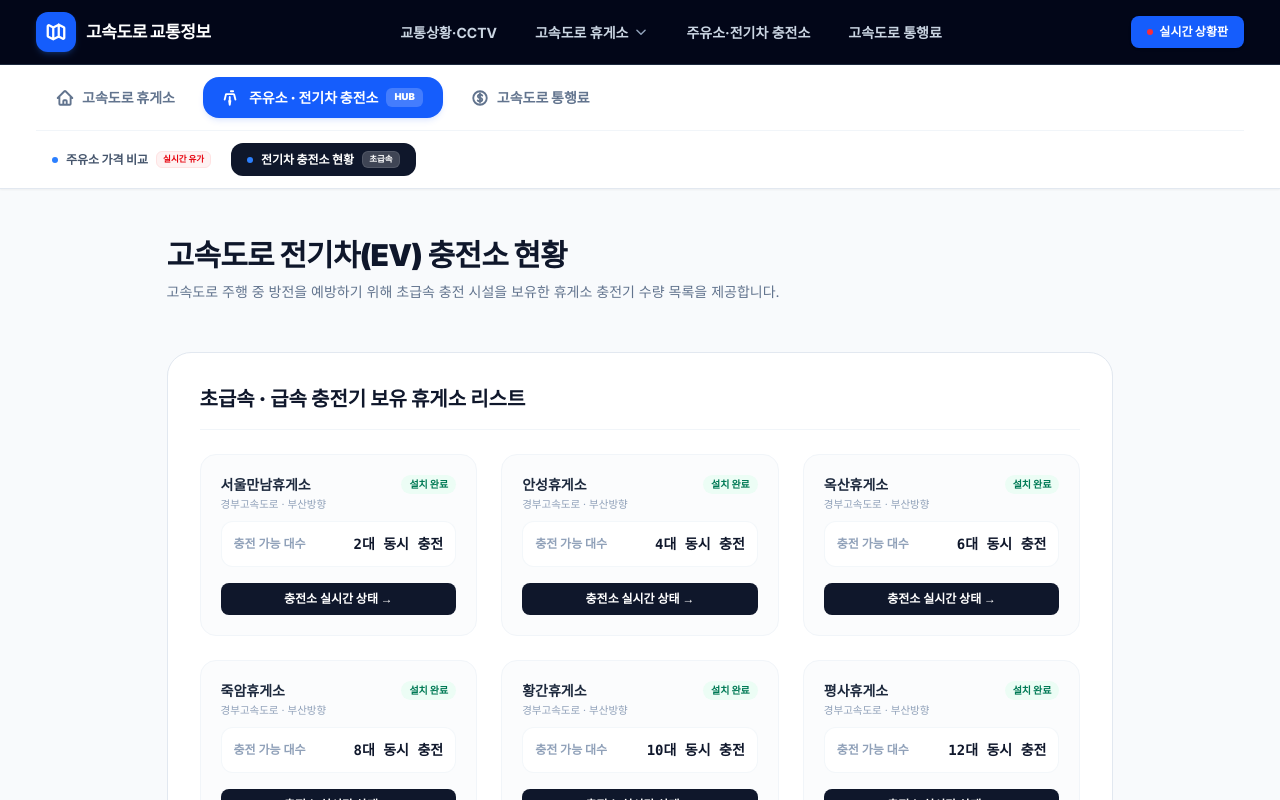
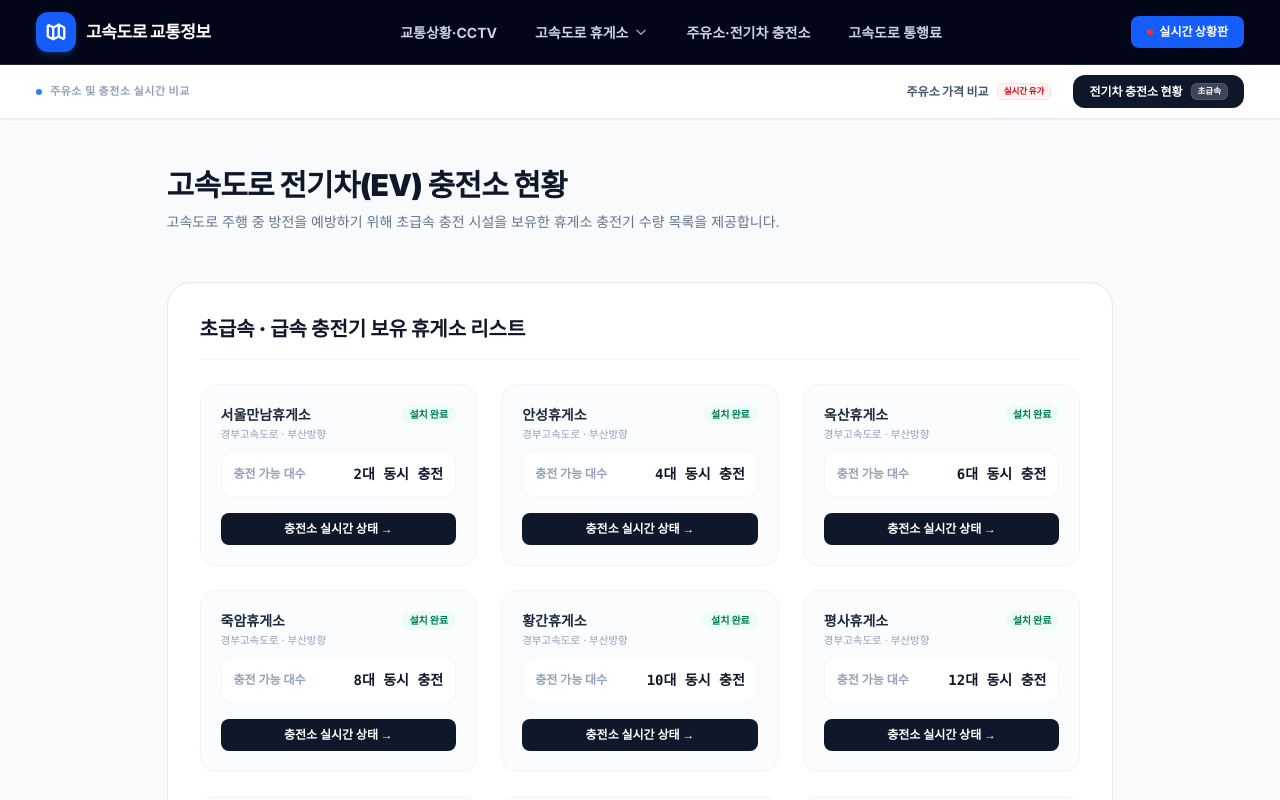
Before and after one commit to fnqlrtm123-code/highway-live, a Next.js app: page /ev in a window 1280 px wide. Shown: the top 800 px of the page. Built offline with nearby package versions, Linux system fonts and the light colour scheme.

Commit message:
completely remove redundant main category row from HubHeader and keep only sub-categories

```diff
--- a/src/components/HubHeader.tsx
+++ b/src/components/HubHeader.tsx
@@ -2,13 +2,6 @@
 
 import Link from 'next/link';
 import { usePathname } from 'next/navigation';
-
-interface ParentCategory {
-  id: string;
-  name: string;
-  href: string;
-  icon: React.ReactNode;
-}
 
 interface SubCategory {
   id: string;
@@ -21,39 +14,6 @@ interface SubCategory {
 
 export default function HubHeader() {
   const pathname = usePathname();
-
-  const parents: ParentCategory[] = [
-    {
-      id: 'rest-areas',
-      name: '고속도로 휴게소',
-      href: '/rest-areas',
-      icon: (
-        <svg className="w-4.5 h-4.5" fill="none" stroke="currentColor" strokeWidth="2.5" viewBox="0 0 24 24">
-          <path strokeLinecap="round" strokeLinejoin="round" d="M2.25 12l8.954-8.955c.44-.439 1.152-.439 1.591 0L21.75 12M4.5 9.75v10.125c0 .621.504 1.125 1.125 1.125H9.75v-4.875c0-.621.504-1.125 1.125-1.125h2.25c.621 0 1.125.504 1.125 1.125V21h4.125c.621 0 1.125-.504 1.125-1.125V9.75M8.25 21h8.25" />
-        </svg>
-      )
-    },
-    {
-      id: 'gas-ev',
-      name: '주유소 · 전기차 충전소',
-      href: '/gas',
-      icon: (
-        <svg className="w-4.5 h-4.5" fill="none" stroke="currentColor" strokeWidth="2.5" viewBox="0 0 24 24">
-          <path strokeLinecap="round" strokeLinejoin="round" d="M9.813 15.904L9 21m0 0l-.813-5.096m.813 5.096V10.5m-6.75 3.5l1.623-6.492A1.125 1.125 0 014.16 6.75H13.84a1.125 1.125 0 011.087.858L16.55 14M10.5 3h3" />
-        </svg>
-      )
-    },
-    {
-      id: 'toll',
-      name: '고속도로 통행료',
-      href: '/toll',
-      icon: (
-        <svg className="w-4.5 h-4.5" fill="none" stroke="currentColor" strokeWidth="2.5" viewBox="0 0 24 24">
-          <path strokeLinecap="round" strokeLinejoin="round" d="M12 6v12m-3-2.818l.879.659c1.171.879 3.07.879 4.242 0 1.172-.879 1.172-2.303 0-3.182C13.536 12.219 12.768 12 12 12c-.725 0-1.45-.22-1.957-.659-1.171-.879-1.171-2.303 0-3.182 1.172-.879 3.07-.879 4.242 0L15 8.818M21 12a9 9 0 11-18 0 9 9 0 0118 0z" />
-        </svg>
-      )
-    }
-  ];
 
   const subCategories: SubCategory[] = [
     {
@@ -85,57 +45,34 @@ export default function HubHeader() {
       href: '/ev',
       badge: '초급속',
       badgeColor: 'bg-emerald-50 text-emerald-600 border-emerald-100'
-    },
-    {
-      id: 'toll-calc',
-      parentId: 'toll',
-      name: '통행료 요금 계산기',
-      href: '/toll',
-      badge: '실시간 조회'
     }
   ];
 
   const getActiveParentId = () => {
     if (pathname.startsWith('/rest-areas') || pathname.startsWith('/food')) return 'rest-areas';
     if (pathname.startsWith('/gas') || pathname.startsWith('/ev')) return 'gas-ev';
-    if (pathname.startsWith('/toll')) return 'toll';
     return '';
   };
 
   const activeParentId = getActiveParentId();
 
+  // 통행료 등 서브 메뉴가 불필요한 독립 카테고리는 서브 헤더를 렌더링하지 않음
+  if (!activeParentId) return null;
+
   return (
     <div className="w-full bg-white border-b border-slate-200 sticky top-16 z-30 shadow-xs">
-      <div className="mx-auto max-w-[1240px] px-4">
+      <div className="mx-auto max-w-[1240px] px-4 py-2.5 flex items-center justify-between">
 
-        {/* 대분류 부모 카테고리 탭 (허브 상태 식별) */}
-        <div className="flex items-center justify-start border-b border-slate-100 py-3 overflow-x-auto whitespace-nowrap scrollbar-none gap-2">
-          {parents.map((p) => {
-            const isActive = p.id === activeParentId;
-            return (
-              <Link
-                key={p.id}
-                href={p.href}
-                className={`flex items-center gap-2 px-5 py-2.5 rounded-2xl text-[14px] font-black transition-all ${
-                  isActive
-                    ? 'bg-blue-600 text-white shadow-md shadow-blue-600/10'
-                    : 'text-slate-500 hover:text-slate-800 hover:bg-slate-50'
-                }`}
-              >
-                {p.icon}
-                <span>{p.name}</span>
-                {isActive && (
-                  <span className="text-[9.5px] font-black bg-white/20 text-white px-2 py-0.5 rounded-md uppercase">
-                    Hub
-                  </span>
-                )}
-              </Link>
-            );
-          })}
+        {/* 현재 허브 정보 라벨 */}
+        <div className="hidden md:flex items-center gap-2 text-[11px] text-slate-400 font-extrabold uppercase tracking-wider">
+          <span className="inline-block w-1.5 h-1.5 rounded-full bg-blue-500 animate-pulse"></span>
+          <span>
+            {activeParentId === 'rest-areas' ? '고속도로 휴게소 정보 허브' : '주유소 및 충전소 실시간 비교'}
+          </span>
         </div>
 
-        {/* 중분류 서브 카테고리 탭 */}
-        <div className="flex items-center justify-start gap-1 overflow-x-auto whitespace-nowrap py-3 scrollbar-none">
+        {/* 중분류 서브 카테고리 탭만 깔끔하게 노출 */}
+        <div className="flex items-center gap-1.5 overflow-x-auto whitespace-nowrap scrollbar-none">
           {subCategories
             .filter((sub) => sub.parentId === activeParentId)
             .map((sub) => {
@@ -146,15 +83,14 @@ export default function HubHeader() {
                   href={sub.href}
                   className={`flex items-center gap-2 px-4 py-2 rounded-xl text-xs font-black transition-all relative shrink-0 ${
                     isActive
-                      ? 'bg-slate-900 text-white'
-                      : 'text-slate-600 hover:text-slate-900 hover:bg-slate-100/75'
+                      ? 'bg-slate-900 text-white shadow-xs'
+                      : 'text-slate-600 hover:text-slate-900 hover:bg-slate-100/70'
                   }`}
                 >
-                  <span className="w-1.5 h-1.5 rounded-full bg-blue-500"></span>
                   <span>{sub.name}</span>
                   {sub.badge && (
                     <span
-                      className={`text-[8.5px] font-extrabold px-1.5 py-0.5 rounded-md border ${
+                      className={`text-[8.5px] font-black px-1.5 py-0.5 rounded-md border ${
                         isActive
                           ? 'bg-white/20 text-white border-white/10'
                           : sub.badgeColor || 'bg-slate-100 text-slate-500 border-slate-200'
```
